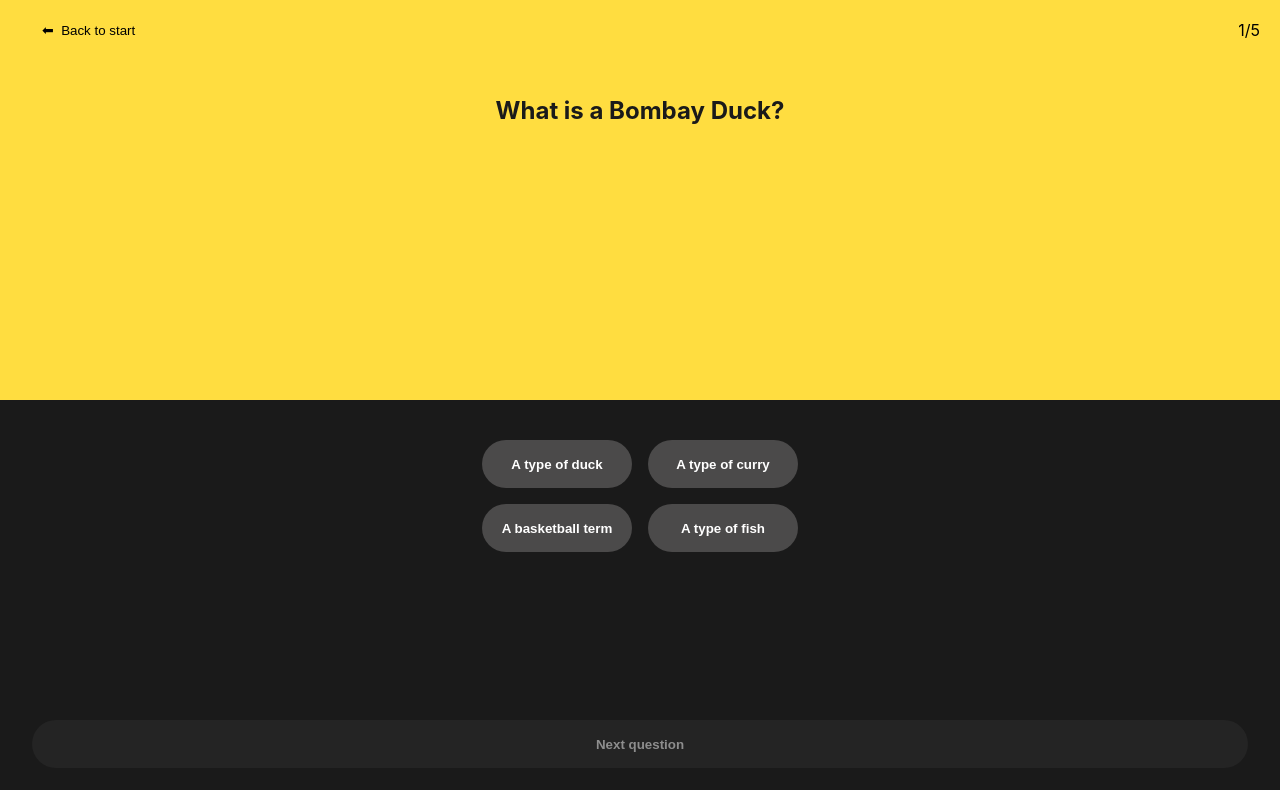
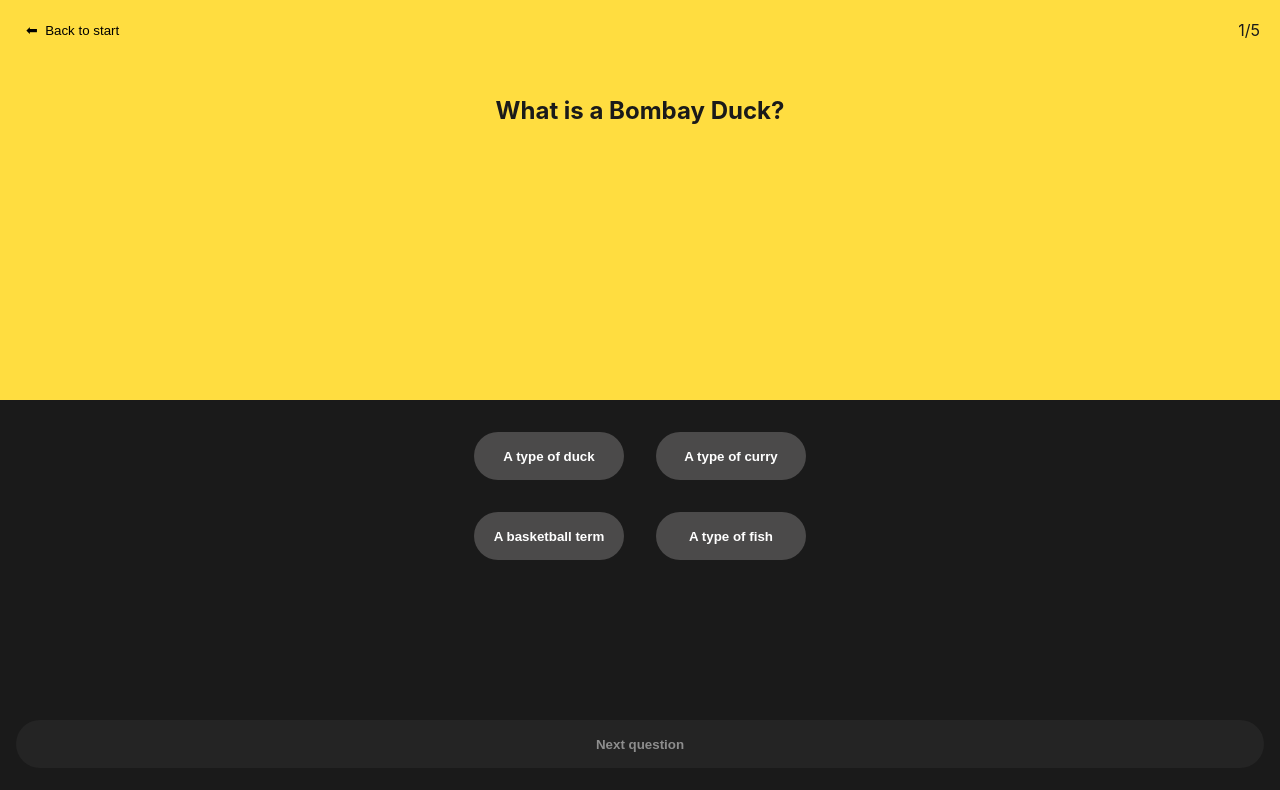
Before and after one commit to Technigo/project-redux-quiz-old, a React (Create React App) app: page / in a window 1280 px wide. Shown: the top 790 px of the page. Built offline with nearby package versions, Linux system fonts and the light colour scheme.

Commit message:
a few adjustments on summary

```diff
--- a/src/components/Counter.js
+++ b/src/components/Counter.js
@@ -10,7 +10,7 @@ export const Counter = () => {
 
   return (
     <div className='summary-result'>
-      {correctAnswers.length} correct answers out of {storeAnswer.length}
+      You got {correctAnswers.length} out of {storeAnswer.length}!
     </div>
   )
 }
--- a/src/components/Summary.js
+++ b/src/components/Summary.js
@@ -22,9 +22,11 @@ export const Summary = () => {
           className='summary-answer'
         >
           <div className='text'>
-            <h3 className='question-title'>{results.questionId}<span>{results.question.questionText}</span></h3>
+            <h3 className='question-title'>{results.questionId}</h3>
+            <div>
+              <h4 className='question-text'>{results.question.questionText}</h4>
               <div className='answer-container'>
-              <p className='your-answer'>Your answer: {results.answer}</p>
+                <p className='your-answer'>{results.answer}</p>
                   {results.isCorrect ? (
                     <i className='fas fa-check' />
                   ) : (
@@ -32,7 +34,7 @@ export const Summary = () => {
                 )}
               </div>
             </div>
-
+          </div>
         </div>
       ))}
       <div className='restart-btn-container'>
--- a/src/index.css
+++ b/src/index.css
@@ -9,8 +9,9 @@ body {
     sans-serif;
   -webkit-font-smoothing: antialiased;
   -moz-osx-font-smoothing: grayscale;
-  background-color: #d3d3d3;
-  color: black;
+  /* background-color: #d3d3d3; */
+  background-color: #1a1a1a;
+  color: #1a1a1a;
 }
 
 code {
@@ -45,8 +46,7 @@ h1 {
 }
 
 .restart-btn-container {
-  background-color: #ffff;
-  /* padding: 12px; */
+  background-color: #dedede;
   height: 48px;
   display: inline-block;
   border: none;
@@ -62,9 +62,9 @@ h1 {
 .options-container {
   display: grid;
   grid-template-columns: repeat(2, 1fr);
-  gap: 1rem;
-  margin: 40px auto;
-  justify-items: center;
+  gap: 2rem;
+  margin: 0 auto;
+  padding-top: 2rem;
 }
 
 .button-container {
@@ -73,8 +73,8 @@ h1 {
   flex-direction: column;
   justify-content: space-between;
   padding-bottom: 2rem;
-  padding-left: 2rem;
-  padding-right: 2rem;
+  padding-left: 1rem;
+  padding-right: 1rem;
   background-color: #1a1a1a;
 
 }
@@ -134,7 +134,13 @@ h1 {
 
 span {
   font-size: 14px;
-  margin-left: 1rem;
+}
+
+.question-text {
+  font-size: 1rem;
+  font-weight: 300;
+  line-height: 1.5rem;
+  margin-top: 0;
 }
 
 .summary-answer {
@@ -153,11 +159,12 @@ span {
 
 .question-title {
   font-size: 25px;
-  margin-top: 0;
+  margin: 0 0 0.5rem 0;
 }
 
 .your-answer {
-  font-size: 1.5rem;
+  font-size: 1rem;
+  font-weight: 700;
   margin: 0;
 }
 
@@ -177,5 +184,7 @@ span {
 
 .summary-result {
   width: 100%;
-  padding: 1rem;
+  padding: 2rem 1rem;
+  font-size: 1.5rem;
+  color: #fff;
 }
```
Lines whose indentation alone changed are shown as unchanged.
